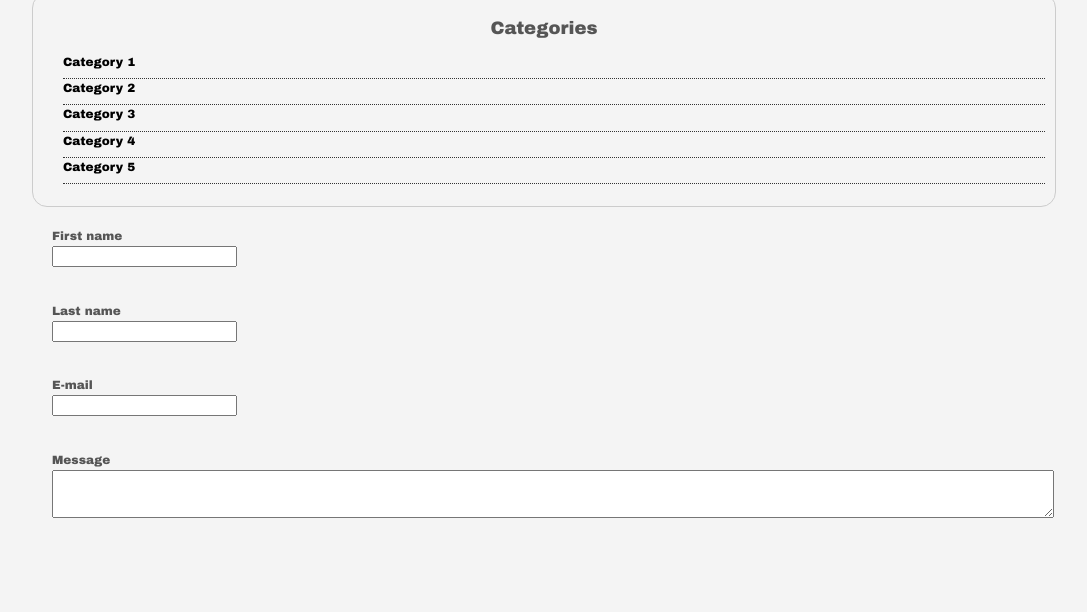
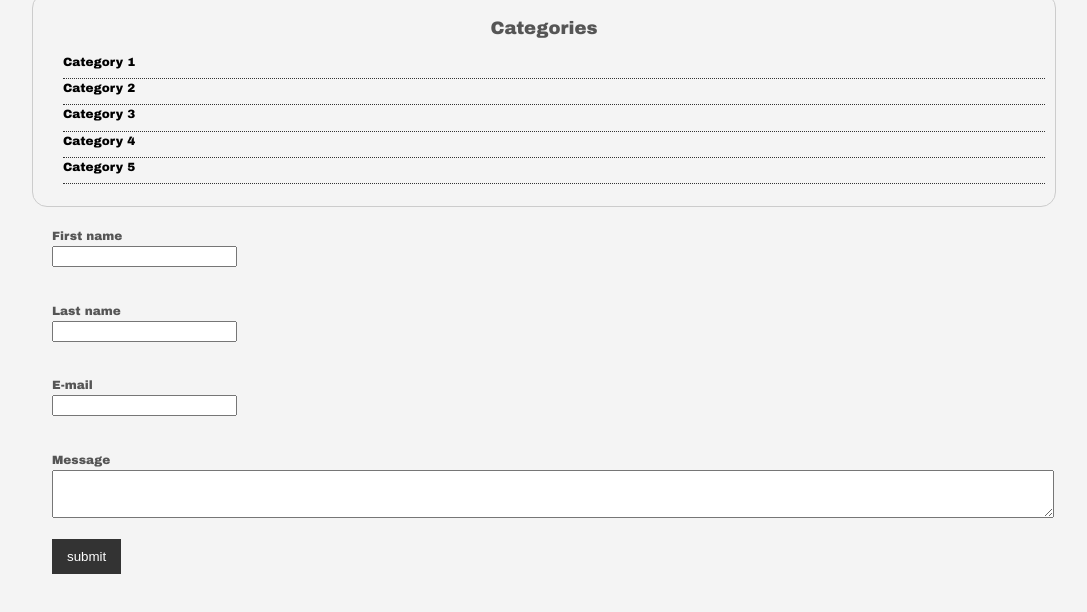
Before and after one commit to Elnakib1984/1.0, a plain HTML site: page index.html in a window 1280 px wide. Shown: the part 388-1000 px from the top of the page, without its empty margins (96-1183 px from the left). Drawn offline with Linux system fonts and the light colour scheme.

Commit message:
randoms AGAIN

```diff
--- a/index.html
+++ b/index.html
@@ -61,6 +61,8 @@
           <textarea name="message"></textarea>
         </div>
 
+        <input class="button" type="button" value="submit" name = "">
+
 
 
 
--- a/style.css
+++ b/style.css
@@ -118,3 +118,10 @@ body {
   padding: 8px;
   width: 100%;
 }
+
+.button{
+  background-color: #333333;
+  color: #fff;
+  padding: 10px 15px;
+  border: none;
+}
```
